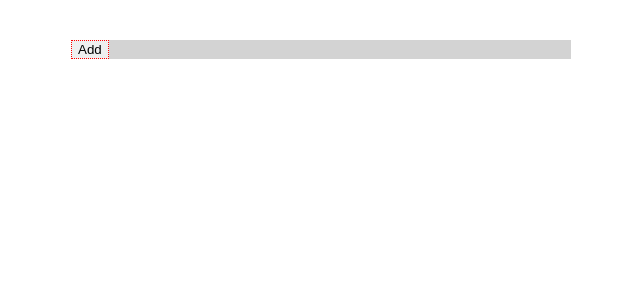
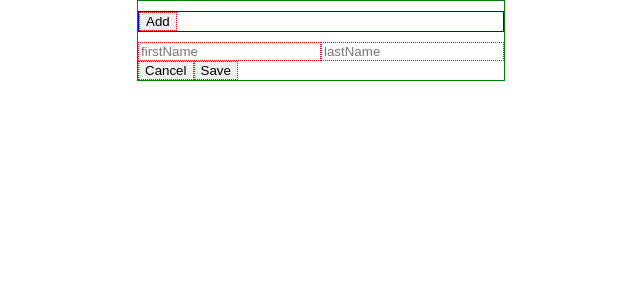
Before and after one commit to vpvnguyen/forms-reference, a React (Create React App) app: page / in a window 1280 px wide. Shown: the top 300 px of the page, without its empty margins (319-959 px from the left). Built offline with nearby package versions, Linux system fonts and the light colour scheme.

Commit message:
add formv3

```diff
--- a/src/App.js
+++ b/src/App.js
@@ -1,12 +1,14 @@
 import "./App.css";
 import { FormV1 } from "./components/FormV1/FormV1";
 import { FormV2 } from "./components/FormV2/FormV2";
+import FormV3 from "./components/FormV3/FormV3";
 
 const App = () => {
   return (
     <div className="app">
       {/* <FormV1 /> */}
-      <FormV2 />
+      {/* <FormV2 /> */}
+      <FormV3 />
     </div>
   );
 };
--- /dev/null
+++ b/src/components/FormV3/FormV3.css
@@ -0,0 +1,11 @@
+.fv3-container {
+  display: flex;
+  flex-direction: column;
+  gap: 10px;
+
+  border: 1px solid green;
+}
+.fv3-header {
+  display: flex;
+  border: 1px solid blue;
+}
--- /dev/null
+++ b/src/components/FormV3/FormV3.js
@@ -0,0 +1,134 @@
+import React, { useState, useReducer } from "react";
+import "./FormV3.css";
+
+const initialFormData = {
+  firstName: "",
+  lastName: "",
+};
+
+const ACTIONS = {
+  //   ADD: "ADD",
+  SAVE: "SAVE",
+  //   CANCEL: "CANCEL",
+  EDIT: "EDIT",
+  DELETE: "DELETE",
+};
+
+const newForm = (formData) => {
+  return { id: Date.now(), formData: formData, complete: false };
+};
+
+const reducer = (forms, action) => {
+  switch (action.type) {
+    // case ACTIONS.ADD:
+    //   return { showForm: true };
+    case ACTIONS.SAVE:
+      return [...forms, newForm(action.payload.formData)];
+
+    case ACTIONS.EDIT:
+      return forms.map((form) => {
+        if (form.id === action.payload.id) {
+          return { ...form, complete: !form.complete };
+        }
+        return form;
+      });
+    case ACTIONS.DELETE:
+      return forms.filter((form) => form.id !== action.payload.id);
+
+    default:
+      return forms;
+  }
+};
+
+const useFormReducer = () => {
+  const [forms, dispatch] = useReducer(reducer, []);
+  const [formData, setFormData] = useState("");
+
+  const saveForm = (e) => {
+    e.preventDefault();
+    dispatch({ type: ACTIONS.SAVE, payload: { formData: formData } });
+    setFormData("");
+  };
+};
+
+const Form = ({ form, dispatch }) => {
+  const editForm = () => {
+    dispatch({ type: ACTIONS.EDIT, payload: { id: form.id } });
+  };
+
+  const deleteForm = () => {
+    dispatch({ type: ACTIONS.DELETE, payload: { id: form.id } });
+  };
+
+  return (
+    <div>
+      <div className="fv3-summary">
+        <p>{form.formData.firstName}</p>
+        <p>{form.formData.lastName}</p>
+      </div>
+
+      <div>
+        <button onClick={editForm}>Edit</button>
+        <button onClick={deleteForm}>Delete</button>
+      </div>
+    </div>
+  );
+};
+
+const FormV3 = () => {
+  const [forms, dispatch] = useReducer(reducer, []);
+  const [formData, setFormData] = useState(initialFormData);
+
+  const handleFormChange = (e) => {
+    console.log(formData);
+    setFormData({ ...formData, [e.target.name]: e.target.value });
+  };
+
+  const saveForm = (e) => {
+    e.preventDefault();
+    dispatch({ type: ACTIONS.SAVE, payload: { formData: formData } });
+    setFormData(initialFormData);
+  };
+
+  console.log("forms", forms);
+
+  return (
+    <div>
+      <div className="fv3-container">
+        <div className="fv3-list">
+          {forms.map((form) => {
+            return <Form key={form.id} form={form} dispatch={dispatch} />;
+          })}
+        </div>
+
+        <div className="fv3-header">
+          <button>Add</button>
+        </div>
+
+        <div className="fv3-body">
+          <form onSubmit={saveForm}>
+            <input
+              value={formData.firstName}
+              name="firstName"
+              placeholder="firstName"
+              onChange={handleFormChange}
+            />
+            <input
+              value={formData.lastName}
+              name="lastName"
+              placeholder="lastName"
+              onChange={handleFormChange}
+            />
+          </form>
+
+          <div className="fv3-footer">
+            <button>Cancel</button>
+            <button onClick={saveForm}>Save</button>
+          </div>
+        </div>
+      </div>
+    </div>
+  );
+};
+
+export default FormV3;
```
Also changed, not shown: src/index.js (+6 -6 lines).
